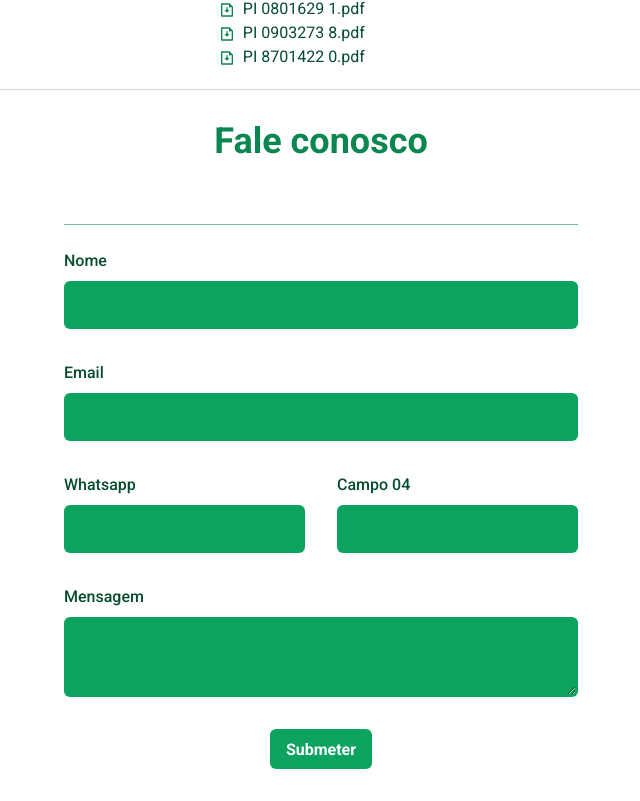
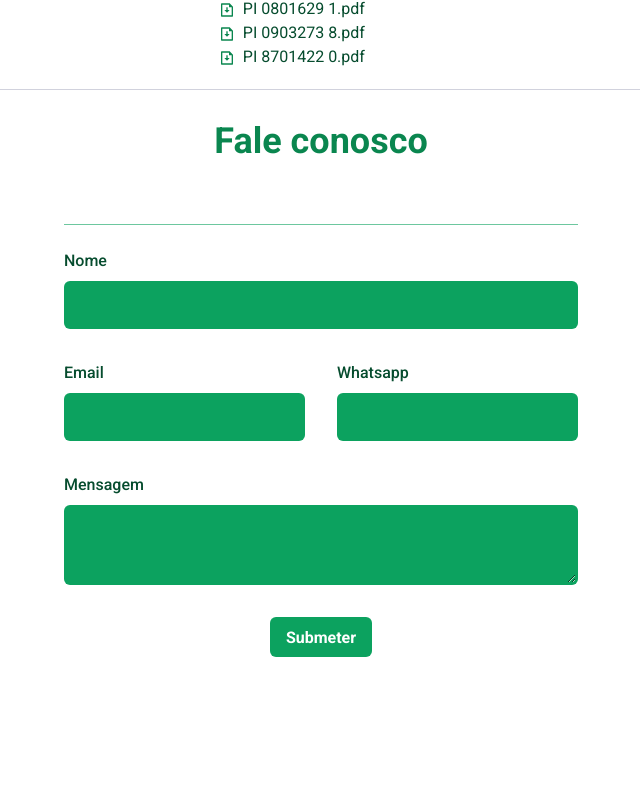
Before and after one commit to thiagoos16/zane-patent-landing-page, a Next.js app: page / in a window 1280 px wide. Shown: the part 2835-3636 px from the top of the page, without its empty margins (319-959 px from the left). After the commit the page ends 3524 px from the top, so only its background shows below. Built offline with nearby package versions, Linux system fonts and the light colour scheme.

Commit message:
add adjusts in contact us form

```diff
--- a/src/components/Form/ContactUs.tsx
+++ b/src/components/Form/ContactUs.tsx
@@ -12,12 +12,11 @@ export function ContactUs() {
                 <VStack spacing="8">
                     <VStack minChildWidth="240px" spacing="8" w="100%">
                         <Input name="Nome" label="Nome" />
-                        <Input name="Email" label="Email" />
                     </VStack>
 
                     <HStack minChildWidth="240px" spacing="8" w="100%">
+                        <Input name="Email" label="Email" />
                         <Input name="Whatsapp" label="Whatsapp" />
-                        <Input name="campo04" label="Campo 04" />
                     </HStack>
 
                     <HStack minChildWidth="240px" spacing="8" w="100%">
```
